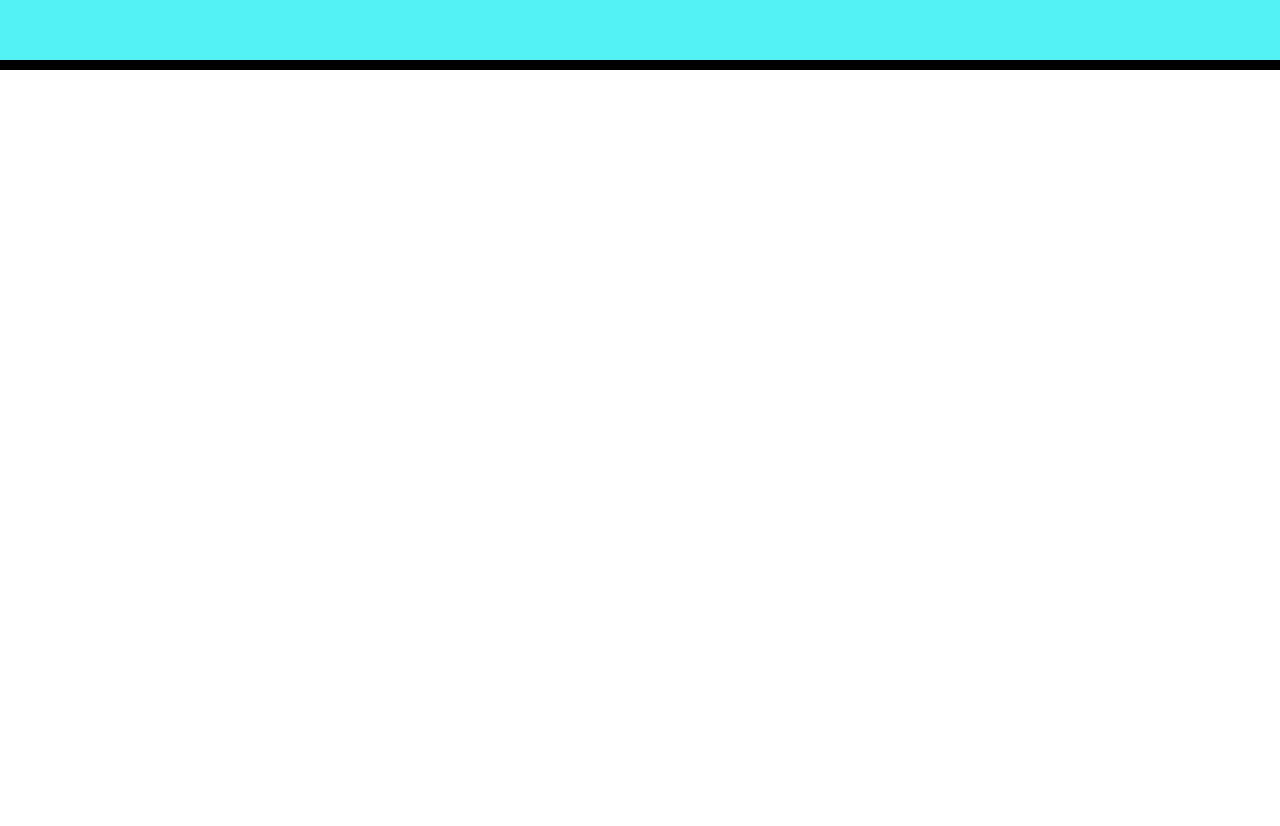
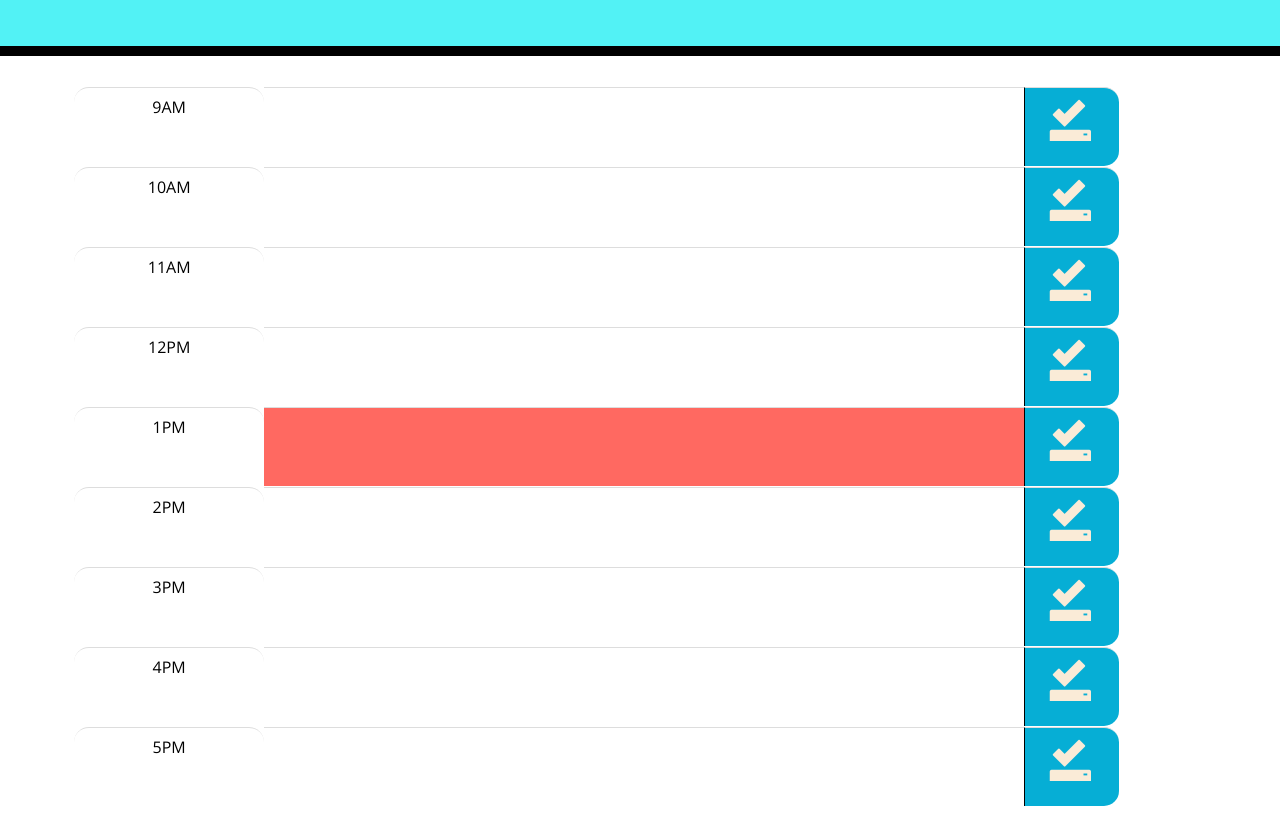
Before and after one commit to roman-ac/work-day-scheduler-by-roman-ac, a plain HTML site: page index.html in a window 1280 px wide. Shown: the part 244-1070 px from the top of the page. Before the commit the page ends 800 px from the top, so only its background shows below. Drawn offline with nearby package versions, Linux system fonts and the light colour scheme.

Commit message:
changecolor-function-working

```diff
--- a/assets/css/style.css
+++ b/assets/css/style.css
@@ -74,6 +74,8 @@ textarea {
   border-bottom-right-radius: 15px;
   background-color: #06aed5;
   color: white;
+  text-align: center;
+  cursor: pointer;
 }
 
 .saveBtn i:hover {
--- a/assets/js/script.js
+++ b/assets/js/script.js
@@ -1,5 +1,6 @@
 var timeDisplay = $("#currentDay");
-
+var inputField = $("#input");
+var timeBlockEl = document.querySelectorAll('#row');
 
 
 
@@ -13,3 +14,24 @@ function displayTime () {
 }
 
 setInterval(displayTime, 1000);
+
+function changeColor () {
+
+    var currentHour = moment().format('h');
+    console.log(currentHour);
+
+    var columns = document.body.getElementsByTagName("td");
+
+ // this following code is referred from book "Eloquent Javascript"
+    for (let column of Array.from(columns))  {
+        var sheetTime = column.getAttribute('data-number');
+        //console.log(sheetTime);
+    if (sheetTime === currentHour) {
+        console.log("hello");
+        column.classList.add('present');
+
+
+    }}
+};
+
+changeColor();
--- a/index.html
+++ b/index.html
@@ -20,6 +20,8 @@
     />
     <link href="https://fonts.googleapis.com/css2?family=Bebas+Neue&display=swap" rel="stylesheet">
 
+    <link rel="stylesheet" href="https://maxcdn.bootstrapcdn.com/bootstrap/3.3.7/css/bootstrap.min.css">
+
     <link rel="stylesheet" href="./assets/css/style.css" />
     <title>Work Day Scheduler</title>
   </head>
@@ -32,8 +34,59 @@
     </header>
     <div class="container">
       <!-- Timeblocks go here -->
+      <table class="table">
+        <tbody>
+          <tr class="row">
+            <td class="col-2 hour time-block">9AM</td>
+            <td class="col-8 " id="input" data-number="9"></td>
+            <td class="col-1 saveBtn"><span class="glyphicon glyphicon-saved " style="font-size:45px;color:antiquewhite;"></span></td>
+          </tr>
+          <tr class="row">
+            <td class="col-2 hour time-block">10AM</td>
+            <td class="col-8" id="input" data-number="10"></td>
+            <td class="col-1 saveBtn"><span class="glyphicon glyphicon-saved " style="font-size:45px;color:antiquewhite;"></span></td>
+          </tr>
+          <tr class="row">
+            <td class="col-2 hour time-block">11AM</td>
+            <td class="col-8" id="input" data-number="11"></td>
+            <td class="col-1 saveBtn"><span class="glyphicon glyphicon-saved " style="font-size:45px;color:antiquewhite;"></span></td>
+          </tr>
+          <tr class="row">
+            <td class="col-2 hour time-block">12PM</td>
+            <td class="col-8" id="input" data-number="12"></td>
+            <td class="col-1 saveBtn"><span class="glyphicon glyphicon-saved " style="font-size:45px;color:antiquewhite;"></span></td>
+          </tr>
+          <tr class="row">
+            <td class="col-2 hour time-block">1PM</td>
+            <td class="col-8" id="input" data-number="1"></td>
+            <td class="col-1 saveBtn"><span class="glyphicon glyphicon-saved " style="font-size:45px;color:antiquewhite;"></span></td>
+          </tr>
+          <tr class="row">
+            <td class="col-2 hour time-block">2PM</td>
+            <td class="col-8" id="input" data-number="2"></td>
+            <td class="col-1 saveBtn"><span class="glyphicon glyphicon-saved " style="font-size:45px;color:antiquewhite;"></span></td>
+          </tr>
+          <tr class="row">
+            <td class="col-2 hour time-block">3PM</td>
+            <td class="col-8" id="input" data-number="3"></td>
+            <td class="col-1 saveBtn"><span class="glyphicon glyphicon-saved " style="font-size:45px;color:antiquewhite;"></span></td>
+          </tr>
+          <tr class="row">
+            <td class="col-2 hour time-block">4PM</td>
+            <td class="col-8" id="input" data-number="4"></td>
+            <td class="col-1 saveBtn"><span class="glyphicon glyphicon-saved " style="font-size:45px;color:antiquewhite;"></span></td>
+          </tr>
+          <tr class="row">
+            <td class="col-2 hour time-block">5PM</td>
+            <td class="col-8" id="input" data-number="5"></td>
+            <td class="col-1 saveBtn"><span class="glyphicon glyphicon-saved " style="font-size:45px;color:antiquewhite;"></span></td>
+          </tr>
+        </tbody>
+      </table>
     </div>
 
+    <script src="https://ajax.googleapis.com/ajax/libs/jquery/3.2.1/jquery.min.js"></script>
+    <script src="https://maxcdn.bootstrapcdn.com/bootstrap/3.3.7/js/bootstrap.min.js"></script>
     <script src="https://cdnjs.cloudflare.com/ajax/libs/jquery/3.2.1/jquery.min.js"></script>
     <script src="https://cdnjs.cloudflare.com/ajax/libs/moment.js/2.24.0/moment.min.js"></script>
     <script src="./assets/js/script.js"></script>
```
